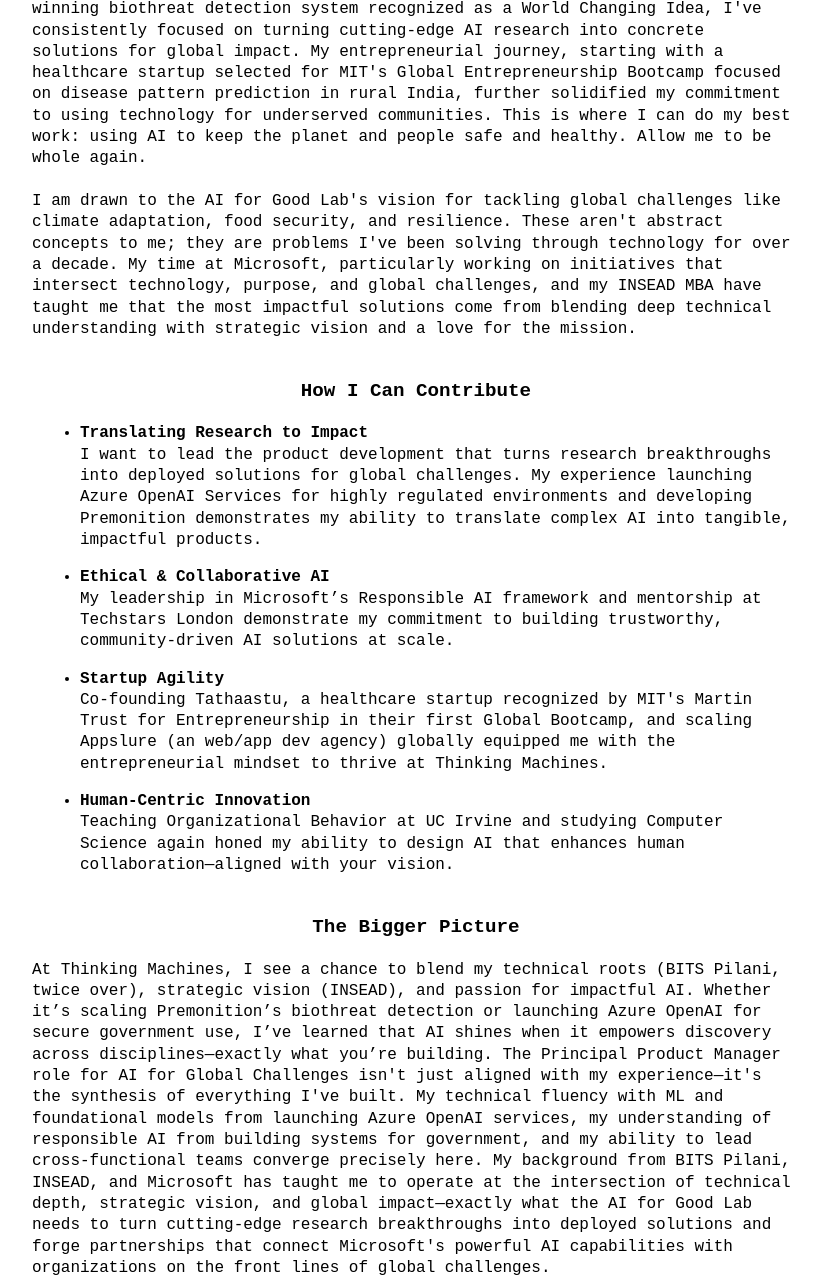
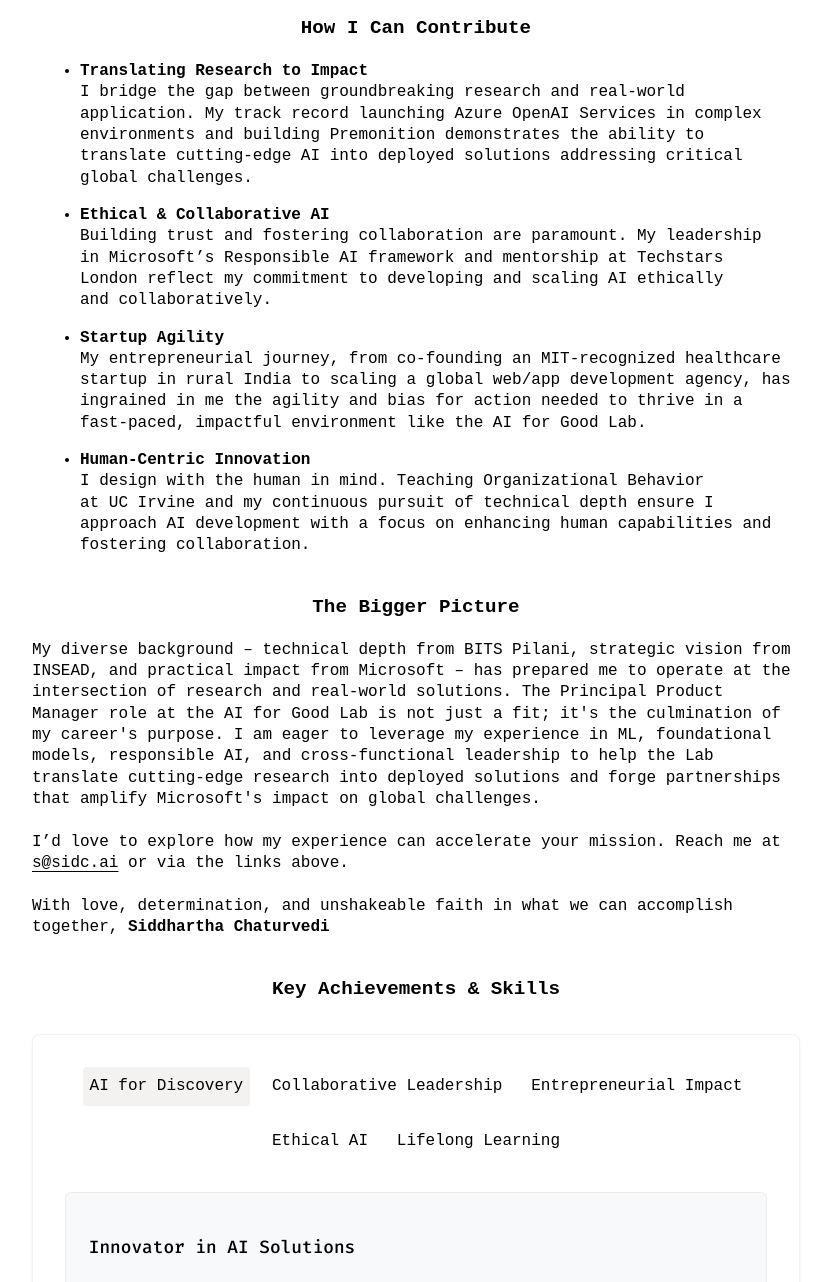
Before and after one commit to siddharthachaturvedi/thinkinglabs, a website: page index.html in a window 1280 px wide. Shown: the part 1366-2648 px from the top of the page, without its empty margins (224-1045 px from the left). Drawn offline with Linux system fonts and the light colour scheme.

Commit message:
Change of copy

```diff
--- a/index.html
+++ b/index.html
@@ -86,49 +86,39 @@
         <p>
             <strong>Dear Juan Lavista and the AI for Good Lab Team,</strong>
         </p>
-
-        <p>
-            Eighteen years after my first Computer Science degree from BITS Pilani, I returned to study it again (CGPA 9.49), driven by a curiosity to rethink AI’s potential. Your mission to accelerate human scientific discovery through collaborative, accessible AI resonates with my journey—from launching Azure OpenAI Service for U.S. Federal Clouds to building Premonition, an award-winning biothreat detection system, to co-founding a healthcare startup recognized by MIT. I’ve always believed AI should empower, not just automate.
-        </p>
         <div class="section-title">Why This Matters to Me</div>
         <p>
- The AI for Good Lab under Juan represents Microsoft at its best - rigorous science in service of human flourishing. Your mission to use AI to solve humanity's most pressing challenges resonates deeply with me. From my work co-leading the creation of Microsoft's AI for Health initiative to launching Azure OpenAI Service for U.S. Federal Clouds and building Premonition, an award-winning biothreat detection system recognized as a World Changing Idea, I've consistently focused on turning cutting-edge AI research into concrete solutions for global impact. My entrepreneurial journey, starting with a healthcare startup selected for MIT's Global Entrepreneurship Bootcamp focused on disease pattern prediction in rural India, further solidified my commitment to using technology for underserved communities. This is where I can do my best work: using AI to keep the planet and people safe and healthy. Allow me to be whole again.
+ Allow me to be whole again. My journey, from a foundational Computer Science degree (twice, including a recent 9.49 CGPA return to BITS Pilani) to launching Azure OpenAI for US Federal Clouds and building the award-winning biothreat detection system, Premonition, has been driven by a singular belief: AI should accelerate human discovery. The AI for Good Lab, under Juan's leadership, embodies this ethos, focusing on rigorous science for human flourishing. My passion lies in translating cutting-edge AI into tangible solutions for global challenges like climate adaptation, food security, and health. My experience co-leading Microsoft's AI for Health initiative and founding a healthcare startup in rural India (recognized by MIT) underscores my commitment to leveraging technology for equitable impact. This is where my skills, experience, and purpose converge: using AI to build a safer, healthier planet.
         </p>
 
-        <p>
- I am drawn to the AI for Good Lab's vision for tackling global challenges like climate adaptation, food security, and resilience. These aren't abstract concepts to me; they are problems I've been solving through technology for over a decade. My time at Microsoft, particularly working on initiatives that intersect technology, purpose, and global challenges, and my INSEAD MBA have taught me that the most impactful solutions come from blending deep technical understanding with strategic vision and a love for the mission.
-        </p>
 
         <div class="section-title">How I Can Contribute</div>
         <ul class="list-disc ml-6">
             <li><strong>Translating Research to Impact</strong><br>
- I want to lead the product development that turns research breakthroughs into deployed solutions for global challenges. My experience launching Azure OpenAI Services for highly regulated environments and developing Premonition demonstrates my ability to translate complex AI into tangible, impactful products.
+ I bridge the gap between groundbreaking research and real-world application. My track record launching Azure OpenAI Services in complex environments and building Premonition demonstrates the ability to translate cutting-edge AI into deployed solutions addressing critical global challenges.
             </li>
             <li><strong>Ethical & Collaborative AI</strong><br>
- My leadership in Microsoft’s Responsible AI framework and mentorship at Techstars London demonstrate my commitment to building trustworthy, community-driven AI solutions at scale.
+ Building trust and fostering collaboration are paramount. My leadership in Microsoft’s Responsible AI framework and mentorship at Techstars London reflect my commitment to developing and scaling AI ethically and collaboratively.
             </li>
             <li><strong>Startup Agility</strong><br>
-                Co-founding Tathaastu, a healthcare startup recognized by MIT's Martin Trust for Entrepreneurship in their first Global Bootcamp, and scaling Appslure (an web/app dev agency) globally equipped me with the entrepreneurial mindset to thrive at Thinking Machines.
+ My entrepreneurial journey, from co-founding an MIT-recognized healthcare startup in rural India to scaling a global web/app development agency, has ingrained in me the agility and bias for action needed to thrive in a fast-paced, impactful environment like the AI for Good Lab.
             </li>
             <li><strong>Human-Centric Innovation</strong><br>
-                Teaching Organizational Behavior at UC Irvine and studying Computer Science again honed my ability to design AI that enhances human collaboration—aligned with your vision.
+ I design with the human in mind. Teaching Organizational Behavior at UC Irvine and my continuous pursuit of technical depth ensure I approach AI development with a focus on enhancing human capabilities and fostering collaboration.
             </li>
         </ul>
 
         <div class="section-title">The Bigger Picture</div>
         <p>
-            At Thinking Machines, I see a chance to blend my technical roots (BITS Pilani, twice over), strategic vision (INSEAD), and passion for impactful AI. Whether it’s scaling Premonition’s biothreat detection or launching Azure OpenAI for secure government use, I’ve learned that AI shines when it empowers discovery across disciplines—exactly what you’re building.
- The Principal Product Manager role for AI for Global Challenges isn't just aligned with my experience—it's the synthesis of everything I've built. My technical fluency with ML and foundational models from launching Azure OpenAI services, my understanding of responsible AI from building systems for government, and my ability to lead cross-functional teams converge precisely here. My background from BITS Pilani, INSEAD, and Microsoft has taught me to operate at the intersection of technical depth, strategic vision, and global impact—exactly what the AI for Good Lab needs to turn cutting-edge research breakthroughs into deployed solutions and forge partnerships that connect Microsoft's powerful AI capabilities with organizations on the front lines of global challenges.
+ My diverse background – technical depth from BITS Pilani, strategic vision from INSEAD, and practical impact from Microsoft – has prepared me to operate at the intersection of research and real-world solutions. The Principal Product Manager role at the AI for Good Lab is not just a fit; it's the culmination of my career's purpose. I am eager to leverage my experience in ML, foundational models, responsible AI, and cross-functional leadership to help the Lab translate cutting-edge research into deployed solutions and forge partnerships that amplify Microsoft's impact on global challenges.
         </p>
 
         <p>
             I’d love to explore how my experience can accelerate your mission. Reach me at <a href="mailto:s@sidc.ai">s@sidc.ai</a> or via the links above.
         </p>
 
-        <p>
-            Excited to build with you,<br>
-            <strong>Siddhartha Chaturvedi</strong>
- With love, determination, and unshakeable faith in what we can accomplish together,
+        <p class="closing">
+            With love, determination, and unshakeable faith in what we can accomplish together,
             <strong>Siddhartha Chaturvedi</strong>
         </p>
         <div class="section-title">Key Achievements & Skills</div>
```
Also changed, not shown: cover_letter.md (+7 -11 lines).
